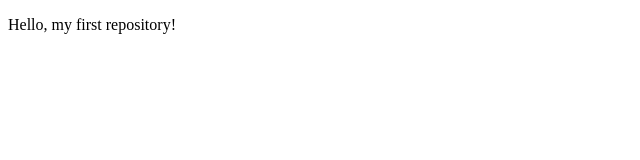
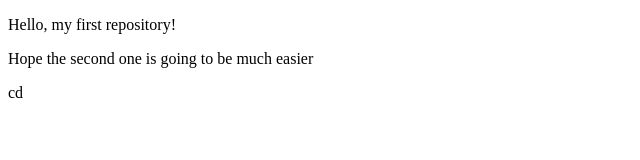
Before and after one commit to K00233556/WebDevelopment, a plain HTML site: page index.html in a window 1280 px wide. Shown: the whole page, without its empty margins (0-640 px from the left). Drawn offline with Linux system fonts and the light colour scheme.

Commit message:
Adding pages

```diff
--- a/index.html
+++ b/index.html
@@ -3,18 +3,17 @@
 
 <head>
   <meta charset="utf-8">
-  <title></title>
+  <title>Repository</title>
 
 
 
-
-</head>
+  </head>
 
 <body>
 
   <p>Hello, my first repository!</p>
-
+<p>Hope the second one is going to be much easier</p>
 
 </body>
 
-</html>
+</html>cd
```
Also changed, not shown: 1 other file.
